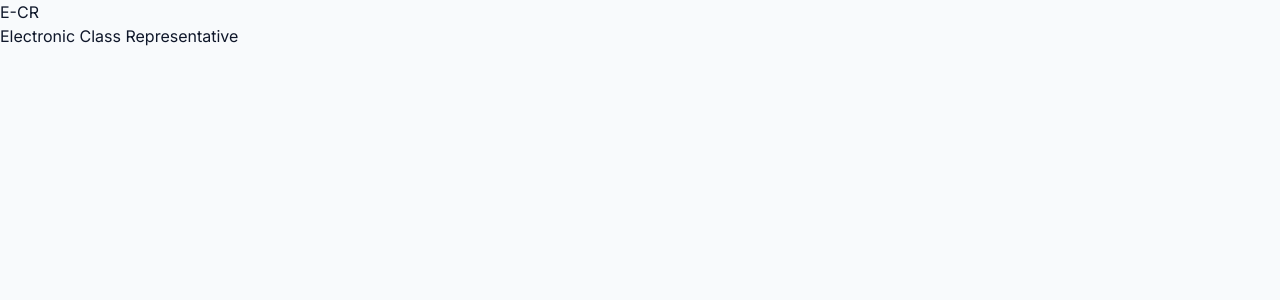
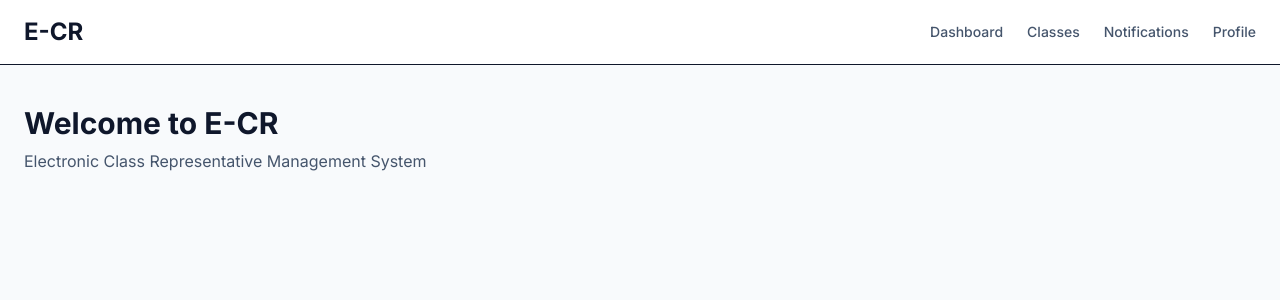
Before and after one commit to sincoders404/Project-E-CR, a Next.js app: page / in a window 1280 px wide. Shown: the top 300 px of the page. Built offline with nearby package versions, Linux system fonts and the light colour scheme.

Commit message:
Added header and navigation links

```diff
--- a/app/page.tsx
+++ b/app/page.tsx
@@ -1,8 +1,49 @@
 export default function Home() {
   return (
-    <main>
-      <h1>E-CR</h1>
-      <p>Electronic Class Representative</p>
+    <main className="min-h-screen bg-slate-50">
+
+      {/* Header */}
+      <header className="border-b bg-white">
+        <div className="mx-auto flex max-w-7xl items-center justify-between px-6 py-4">
+
+          {/* Logo */}
+          <h1 className="text-2xl font-bold text-slate-900">
+            E-CR
+          </h1>
+
+          {/* Navigation */}
+          <nav className="flex items-center gap-6">
+            <a href="#" className="text-sm font-medium text-slate-600 hover:text-slate-900">
+              Dashboard
+            </a>
+
+            <a href="#" className="text-sm font-medium text-slate-600 hover:text-slate-900">
+              Classes
+            </a>
+
+            <a href="#" className="text-sm font-medium text-slate-600 hover:text-slate-900">
+              Notifications
+            </a>
+
+            <a href="#" className="text-sm font-medium text-slate-600 hover:text-slate-900">
+              Profile
+            </a>
+          </nav>
+
+        </div>
+      </header>
+
+      {/* Main Content */}
+      <div className="mx-auto max-w-7xl px-6 py-10">
+        <h2 className="text-3xl font-bold text-slate-900">
+          Welcome to E-CR
+        </h2>
+
+        <p className="mt-2 text-slate-600">
+          Electronic Class Representative Management System
+        </p>
+      </div>
+
     </main>
   );
 }
```
